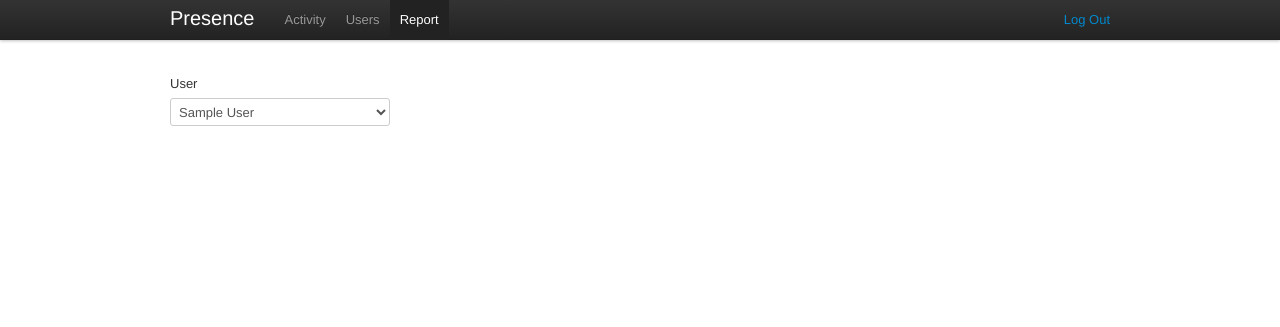
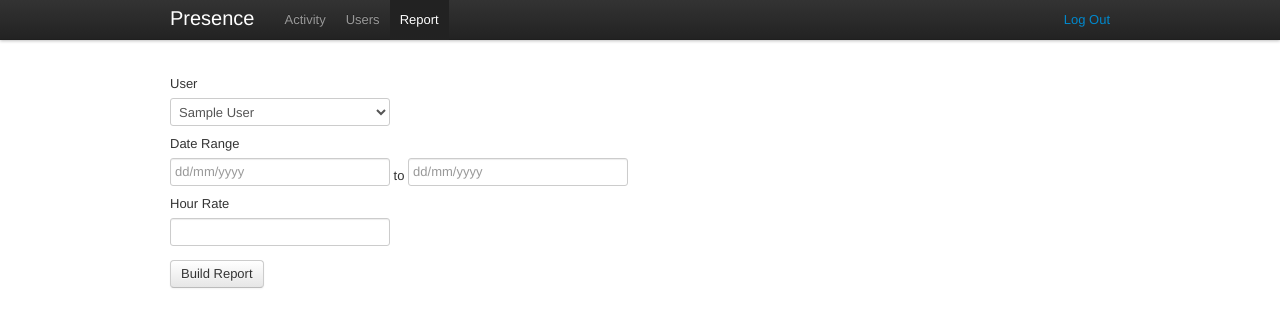
Before and after one commit to robertmarsal/presence-manager, a PHP site: page /presence-manager/admin/report in a window 1280 px wide. Shown: the top 327 px of the page. Run offline with PHP 8.4, Linux system fonts and the light colour scheme; the visitor is signed in with stand-in values (Sample User, id 1); tables that the repository leaves empty or names only in its code hold one stand-in row (values such as "Sample post").

Commit message:
added the form of the report view

```diff
--- a/app/controllers/AdminController.php
+++ b/app/controllers/AdminController.php
@@ -40,6 +40,10 @@ class AdminController extends Controller {
 
         $this->_view = new AdminReportView($this->_user_model->find_all());
     }
+
+	public function report_build($params){
+		//TODO
+	}
 
     public function user_details($params) {
 
--- a/app/views/admin/AdminReportView.php
+++ b/app/views/admin/AdminReportView.php
@@ -31,6 +31,8 @@ class AdminReportView extends View{
 
 	public function content(){
 
+		global $STRINGS, $CONFIG;
+
         $users_options = null;
         if($this->_users){
 
@@ -38,13 +40,21 @@ class AdminReportView extends View{
                 $users_options .= '<option value="'.$user->id.'">
                                       '.$user->firstname.' '.$user->lastname.'</option>';
             }
+
             return '
             <section id="report-build">
-                <form>
+                <form action="'.$CONFIG->wwwroot.'/admin/report_build" method="post" >
                     <label>User</label>
                     <select id="user">
                         '.$users_options.'
                     </select>
+					<label>Date Range</label>
+					<input type="text" name="timestart" placeholder="dd/mm/yyyy"> to <input type="text" name="timeend" placeholder="dd/mm/yyyy">
+					<label>Hour Rate</label>
+					<input type="text" name="rate">
+
+					<label></label>
+					<button type="submit" class="btn">'.$STRINGS['build:report'].'</button>
                 </form>
             </section>';
         }
--- a/config/config.php
+++ b/config/config.php
@@ -2,7 +2,7 @@
 
 $CONFIG = new stdClass();
 
-$CONFIG->wwwroot = 'http://localhost/presence-manager';
+$CONFIG->wwwroot = 'http://127.0.0.1:8888/presence-manager';
 
 $CONFIG->debug= 1;
 $CONFIG->verbose = 1;
@@ -10,6 +10,6 @@ $CONFIG->verbose = 1;
 $CONFIG->dbhost = 'localhost';
 $CONFIG->dbname = 'presence';
 $CONFIG->dbuser = 'root';
-$CONFIG->dbpassword = 'doremi';
+$CONFIG->dbpassword = '';
 
 date_default_timezone_set('UTC');
--- a/lang/en.php
+++ b/lang/en.php
@@ -28,3 +28,6 @@ $STRINGS['admin:no:activities'] = 'No more activity!';
 //users
 $STRINGS['add:user'] = 'Add User';
 $STRINGS['create:user'] = 'Create User';
+
+//report
+$STRINGS['build:report'] = 'Build Report';
```
